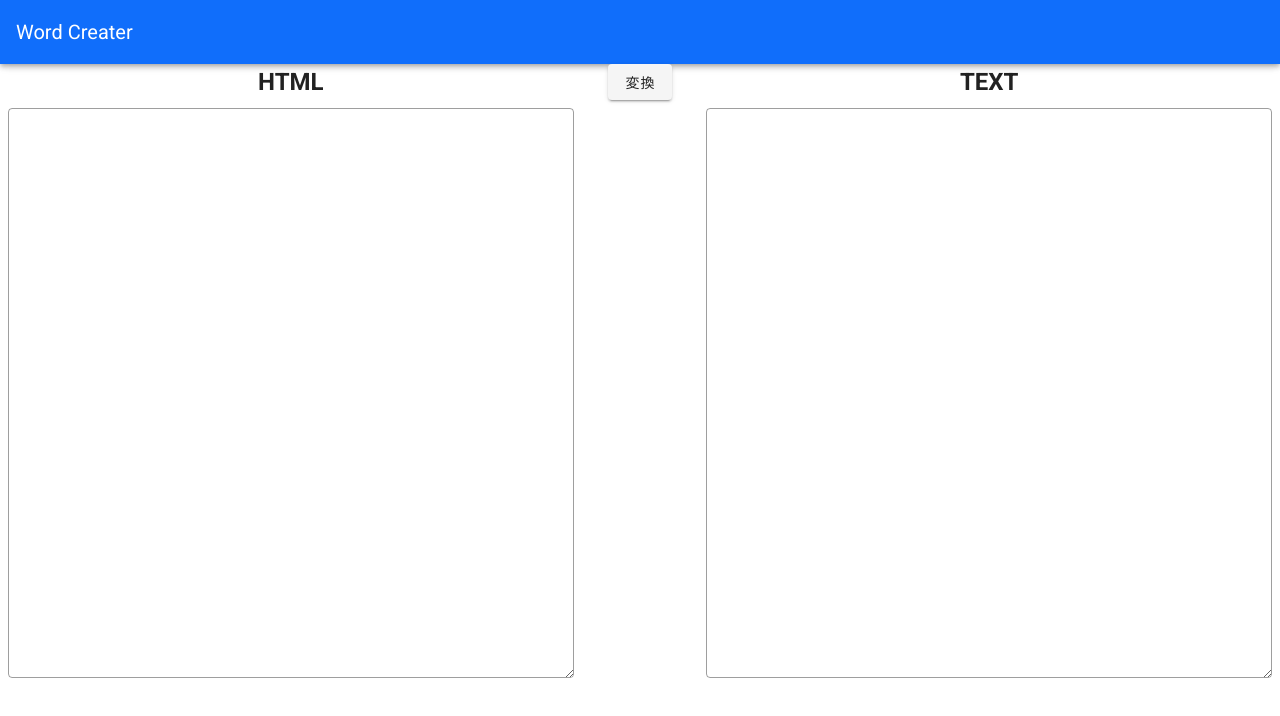
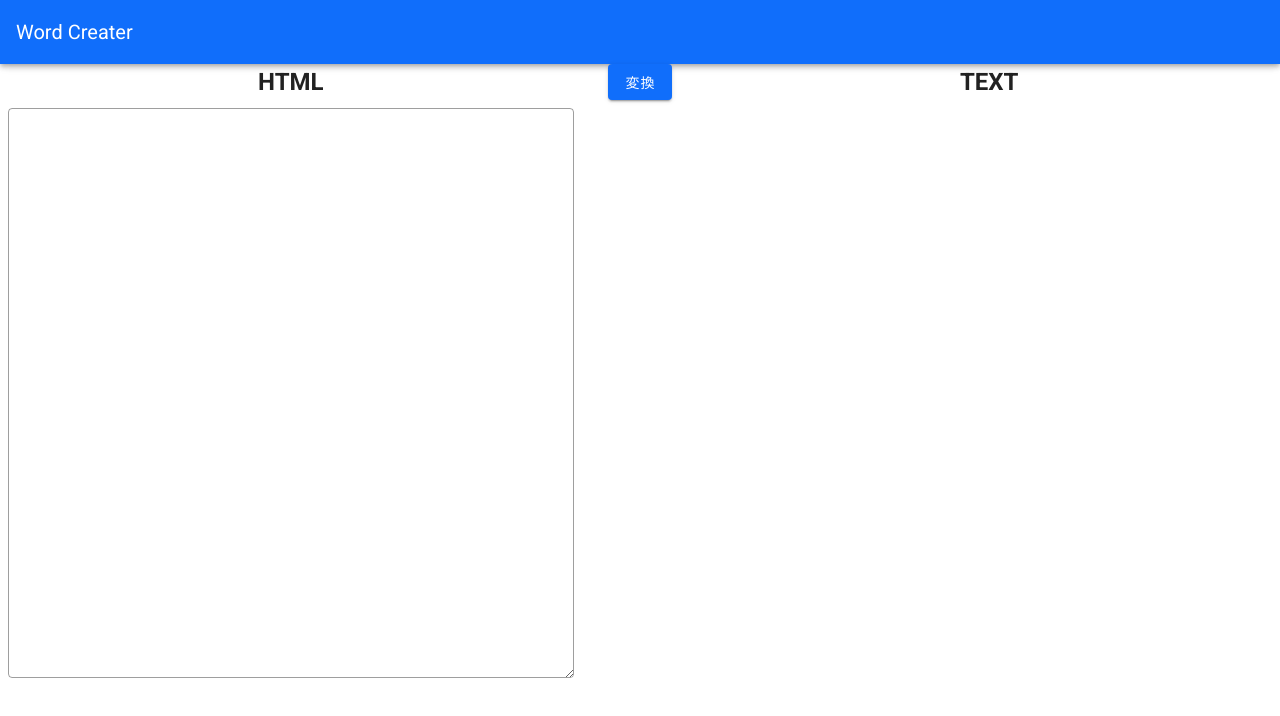
Before and after one commit to wafuwafu13/Word-Creater, a Vue app in the folder frontend/: page / in a window 1280 px wide. Shown: the top 716 px of the page. Built offline with nearby package versions, Linux system fonts and the light colour scheme.

Commit message:
display change

```diff
--- a/frontend/src/App.vue
+++ b/frontend/src/App.vue
@@ -8,11 +8,16 @@
           outlined
           rows=20
           v-model="documents"
+          @click="clickHTMLArea"
         >
         </v-textarea>
       </v-col>
       <v-col sm="1"  align="center">
-        <v-btn>変換</v-btn>
+        <v-btn
+          class="primary"
+          @click="clickConversionBtn">
+          変換
+        </v-btn>
       </v-col>
       <v-col sm="4.5" class="mr-2">
         <h2 class="mb-2" align="center">TEXT</h2>
@@ -20,6 +25,7 @@
           outlined
           rows=20
           v-model="documents"
+          v-show="showText"
         >
         </v-textarea>
       </v-col>
@@ -39,7 +45,17 @@ export default Vue.extend({
   },
 
   data: () => ({
-    documents: ''
+    documents: '',
+    showText: false
   }),
+
+  methods: {
+    clickHTMLArea () {
+      this.showText = false
+    },
+    clickConversionBtn () {
+      this.showText = true
+    }
+  }
 });
 </script>
```
